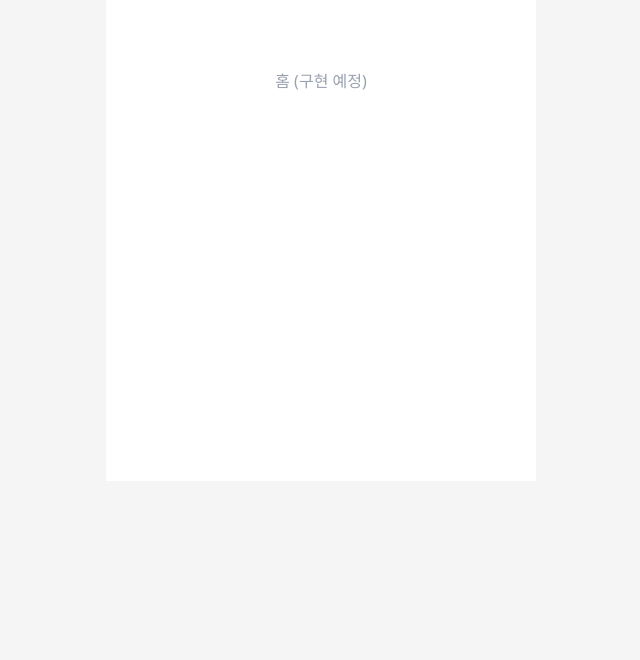
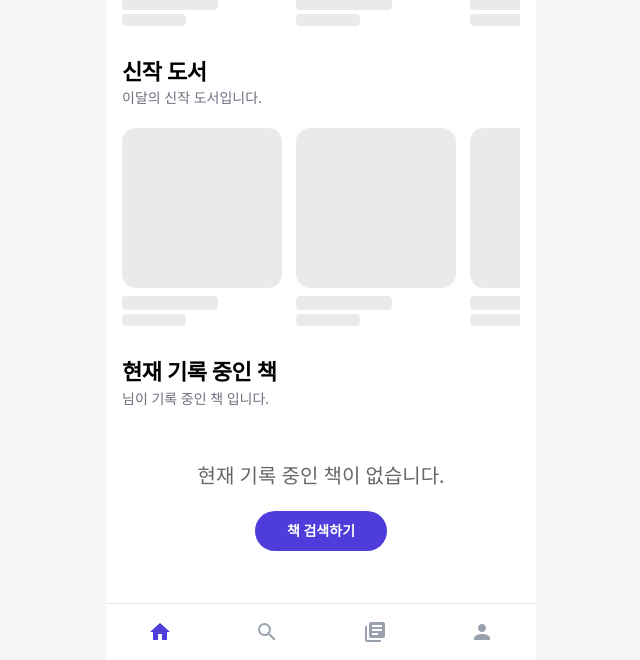
Before and after one commit to bookmarkproject/bookmark_web_react, a React (Vite) app: page /home in a window 1280 px wide. Shown: the part 319-979 px from the top of the page, without its empty margins (319-959 px from the left). Before the commit the page ends 800 px from the top, so only its background shows below. Built offline with nearby package versions, Linux system fonts and the light colour scheme.

Commit message:
feat : 메인 홈 화면 UI 구현

```diff
--- /dev/null
+++ b/src/components/BottomNavBar.tsx
@@ -0,0 +1,60 @@
+import { useNavigate } from 'react-router-dom';
+
+const TABS = [
+  {
+    path: '/home',
+    icon: (
+      <svg viewBox="0 0 24 24" fill="currentColor" className="w-6 h-6">
+        <path d="M10 20v-6h4v6h5v-8h3L12 3 2 12h3v8z" />
+      </svg>
+    ),
+  },
+  {
+    path: '/book/search',
+    icon: (
+      <svg viewBox="0 0 24 24" fill="currentColor" className="w-6 h-6">
+        <path d="M15.5 14h-.79l-.28-.27A6.47 6.47 0 0 0 16 9.5 6.5 6.5 0 1 0 9.5 16c1.61 0 3.09-.59 4.23-1.57l.27.28v.79l5 4.99L20.49 19l-4.99-5zm-6 0C7.01 14 5 11.99 5 9.5S7.01 5 9.5 5 14 7.01 14 9.5 11.99 14 9.5 14z" />
+      </svg>
+    ),
+  },
+  {
+    path: '/book/record',
+    icon: (
+      <svg viewBox="0 0 24 24" fill="currentColor" className="w-6 h-6">
+        <path d="M4 6H2v14c0 1.1.9 2 2 2h14v-2H4V6zm16-4H8c-1.1 0-2 .9-2 2v12c0 1.1.9 2 2 2h12c1.1 0 2-.9 2-2V4c0-1.1-.9-2-2-2zm-1 9H9V9h10v2zm-4 4H9v-2h6v2zm4-8H9V5h10v2z" />
+      </svg>
+    ),
+  },
+  {
+    path: '/mypage',
+    icon: (
+      <svg viewBox="0 0 24 24" fill="currentColor" className="w-6 h-6">
+        <path d="M12 12c2.21 0 4-1.79 4-4s-1.79-4-4-4-4 1.79-4 4 1.79 4 4 4zm0 2c-2.67 0-8 1.34-8 4v2h16v-2c0-2.66-5.33-4-8-4z" />
+      </svg>
+    ),
+  },
+];
+
+interface Props {
+  currentIndex: number;
+}
+
+export default function BottomNavBar({ currentIndex }: Props) {
+  const navigate = useNavigate();
+
+  return (
+    <div className="flex border-t border-black/10 bg-white">
+      {TABS.map((tab, i) => (
+        <button
+          key={tab.path}
+          onClick={() => navigate(tab.path)}
+          className={`flex-1 flex items-center justify-center h-[56px] transition-colors ${
+            i === currentIndex ? 'text-[#4E3CDB]' : 'text-gray-400'
+          }`}
+        >
+          {tab.icon}
+        </button>
+      ))}
+    </div>
+  );
+}
--- a/src/index.css
+++ b/src/index.css
@@ -24,3 +24,6 @@ html, body {
   background-color: #ffffff;
   position: relative;
 }
+
+.no-scrollbar::-webkit-scrollbar { display: none; }
+.no-scrollbar { -ms-overflow-style: none; scrollbar-width: none; }
--- a/src/pages/home/HomePage.tsx
+++ b/src/pages/home/HomePage.tsx
@@ -1,7 +1,238 @@
+import { useNavigate } from 'react-router-dom';
+import type { Book } from '@/models/book';
+import type { BookRecord } from '@/models/bookRecord';
+import BottomNavBar from '@/components/BottomNavBar';
+import { useAppSelector } from '@/store/hooks';
+
 export default function HomePage() {
+  const navigate = useNavigate();
+  const member = useAppSelector((s) => s.member.member);
+  const recordingBooks = useAppSelector((s) => s.bookRecord.bookRecords);
+
+  // UI-only: 빈 배열로 초기화 (API 연결 전)
+  const bestSellers: Book[] = [];
+  const latestBooks: Book[] = [];
+
   return (
-    <div className="flex items-center justify-center min-h-screen">
-      <p className="text-gray-400">홈 (구현 예정)</p>
+    <div className="min-h-screen flex flex-col bg-white">
+      {/* 헤더 */}
+      <div className="bg-[#4E3CDB] flex items-center justify-center h-[56px] shrink-0">
+        <h1 className="text-[17px] font-bold text-white">책갈피</h1>
+      </div>
+
+      {/* 본문 */}
+      <div className="flex-1 overflow-y-auto px-4 py-5 flex flex-col gap-8">
+
+        {/* 이달의 베스트셀러 */}
+        <section>
+          <SectionHeader
+            title="이달의 베스트셀러"
+            subtitle="이달의 베스트셀러 도서입니다."
+          />
+          <div className="mt-5">
+            {bestSellers.length === 0 ? (
+              <SkeletonRow />
+            ) : (
+              <HorizontalBookList
+                books={bestSellers}
+                onTap={(book) => navigate(`/book/${book.isbn}`)}
+              />
+            )}
+          </div>
+        </section>
+
+        {/* 신작 도서 */}
+        <section>
+          <SectionHeader
+            title="신작 도서"
+            subtitle="이달의 신작 도서입니다."
+          />
+          <div className="mt-5">
+            {latestBooks.length === 0 ? (
+              <SkeletonRow />
+            ) : (
+              <HorizontalBookList
+                books={latestBooks}
+                onTap={(book) => navigate(`/book/${book.isbn}`)}
+              />
+            )}
+          </div>
+        </section>
+
+        {/* 현재 기록 중인 책 */}
+        <section>
+          <SectionHeader
+            title="현재 기록 중인 책"
+            subtitle={`${member?.nickname ?? ''}님이 기록 중인 책 입니다.`}
+          />
+          <div className="mt-5">
+            {recordingBooks.length === 0 ? (
+              <EmptyRecordingBooks onSearch={() => navigate('/book/search')} />
+            ) : (
+              <HorizontalRecordingList
+                records={recordingBooks}
+                onContinue={(r) => navigate(`/book/record/${r.id}`)}
+                onDetail={(r) => navigate(`/book/${r.book.isbn}`)}
+              />
+            )}
+          </div>
+        </section>
+
+      </div>
+
+      {/* 하단 네비게이션 */}
+      <BottomNavBar currentIndex={0} />
     </div>
   );
 }
+
+/* ────────── 서브 컴포넌트 ────────── */
+
+function SectionHeader({ title, subtitle }: { title: string; subtitle: string }) {
+  return (
+    <div>
+      <p className="text-[22px] font-bold leading-tight tracking-[-0.44px]">{title}</p>
+      <p className="text-[14px] text-[rgba(23,20,46,0.62)] mt-0.5">{subtitle}</p>
+    </div>
+  );
+}
+
+function HorizontalBookList({ books, onTap }: { books: Book[]; onTap: (b: Book) => void }) {
+  return (
+    <div className="flex gap-[14px] overflow-x-auto pb-1 no-scrollbar">
+      {books.map((book) => (
+        <BookCard key={book.isbn} book={book} onTap={() => onTap(book)} />
+      ))}
+    </div>
+  );
+}
+
+function BookCard({ book, onTap }: { book: Book; onTap: () => void }) {
+  const truncate = (s: string) => (s.length > 8 ? `${s.slice(0, 8)}...` : s);
+  const imgUrl = book.imageUrl.replace('coversum', 'cover500');
+
+  return (
+    <button onClick={onTap} className="flex flex-col shrink-0 w-[160px] text-left">
+      <img
+        src={imgUrl}
+        alt={book.title}
+        className="w-[160px] h-[160px] rounded-[14px] object-cover"
+      />
+      <p className="mt-1 text-[15px] font-bold tracking-[-0.3px] text-black leading-snug">
+        {truncate(book.title)}
+      </p>
+      <p className="text-[13px] tracking-[-0.26px] text-[rgba(23,20,46,0.62)]">
+        {truncate(book.author)}
+      </p>
+    </button>
+  );
+}
+
+function HorizontalRecordingList({
+  records,
+  onContinue,
+  onDetail,
+}: {
+  records: BookRecord[];
+  onContinue: (r: BookRecord) => void;
+  onDetail: (r: BookRecord) => void;
+}) {
+  return (
+    <div className="flex gap-[14px] overflow-x-auto pb-1 no-scrollbar">
+      {records.map((record) => (
+        <RecordingBookCard
+          key={record.id}
+          record={record}
+          onContinue={() => onContinue(record)}
+          onDetail={() => onDetail(record)}
+        />
+      ))}
+    </div>
+  );
+}
+
+function RecordingBookCard({
+  record,
+  onContinue,
+  onDetail,
+}: {
+  record: BookRecord;
+  onContinue: () => void;
+  onDetail: () => void;
+}) {
+  const truncate = (s: string) => (s.length > 8 ? `${s.slice(0, 8)}...` : s);
+  const imgUrl = record.book.imageUrl.replace('coversum', 'cover500');
+  const totalPage = record.book.page ?? 1;
+  const percent = ((record.page / totalPage) * 100).toFixed(2);
+
+  return (
+    <div className="flex flex-col shrink-0 w-[160px]">
+      <img
+        src={imgUrl}
+        alt={record.book.title}
+        className="w-[160px] h-[160px] rounded-[14px] object-cover"
+      />
+      <p className="mt-1 text-[15px] font-bold tracking-[-0.3px] text-black leading-snug">
+        {truncate(record.book.title)}
+      </p>
+      <p className="text-[13px] tracking-[-0.26px] text-[rgba(23,20,46,0.62)]">
+        {truncate(record.book.author)}
+      </p>
+
+      {/* 진행 바 */}
+      <div className="mt-1.5 h-3 rounded-full bg-black/10 overflow-hidden">
+        <div
+          className="h-full rounded-full bg-[#4E3CDB] transition-all"
+          style={{ width: `${Math.min((record.page / totalPage) * 100, 100)}%` }}
+        />
+      </div>
+      <p className="text-[8px] text-black/50 mt-0.5">
+        {record.page} / {totalPage} &nbsp;{percent}%
+      </p>
+
+      {/* 버튼 */}
+      <div className="flex gap-2 mt-2.5">
+        <button
+          onClick={onContinue}
+          className="flex-1 h-10 rounded-[10px] bg-[#4E3CDB] text-white text-[9px] font-bold active:opacity-80 transition-opacity"
+        >
+          계속 읽기
+        </button>
+        <button
+          onClick={onDetail}
+          className="flex-1 h-10 rounded-[10px] bg-[rgba(47,37,126,0.09)] text-black text-[9px] font-bold active:opacity-80 transition-opacity"
+        >
+          책 정보 보기
+        </button>
+      </div>
+    </div>
+  );
+}
+
+function EmptyRecordingBooks({ onSearch }: { onSearch: () => void }) {
+  return (
+    <div className="flex flex-col items-center gap-5 py-8">
+      <p className="text-[20px] text-black/60">현재 기록 중인 책이 없습니다.</p>
+      <button
+        onClick={onSearch}
+        className="h-[40px] px-8 rounded-[56px] bg-[#4E3CDB] text-white text-[14px] font-bold active:opacity-80 transition-opacity"
+      >
+        책 검색하기
+      </button>
+    </div>
+  );
+}
+
+function SkeletonRow() {
+  return (
+    <div className="flex gap-[14px] overflow-hidden">
+      {[0, 1, 2].map((i) => (
+        <div key={i} className="flex flex-col shrink-0 w-[160px] animate-pulse">
+          <div className="w-[160px] h-[160px] rounded-[14px] bg-black/10" />
+          <div className="mt-2 h-[14px] w-24 rounded bg-black/10" />
+          <div className="mt-1 h-[12px] w-16 rounded bg-black/10" />
+        </div>
+      ))}
+    </div>
+  );
+}
```
